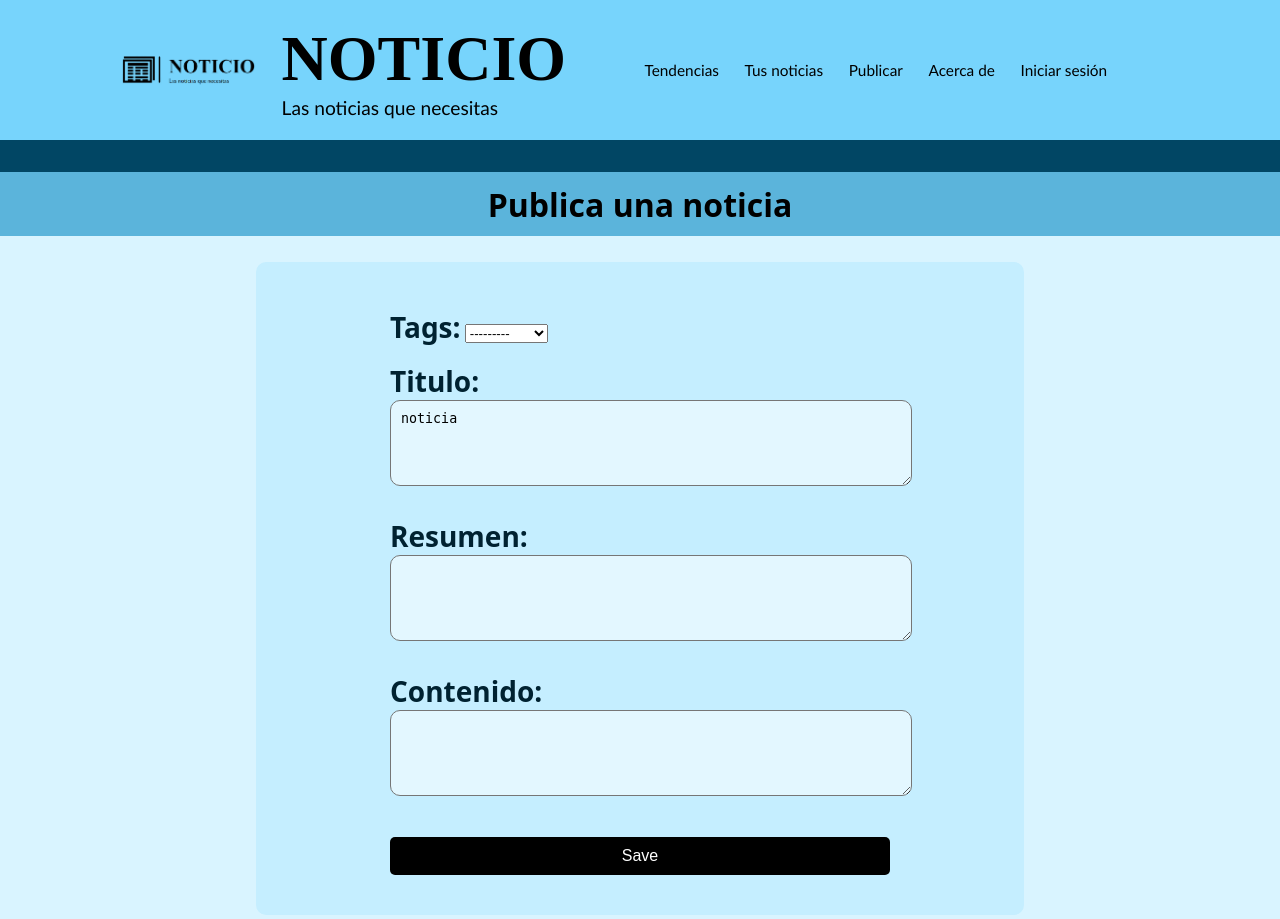
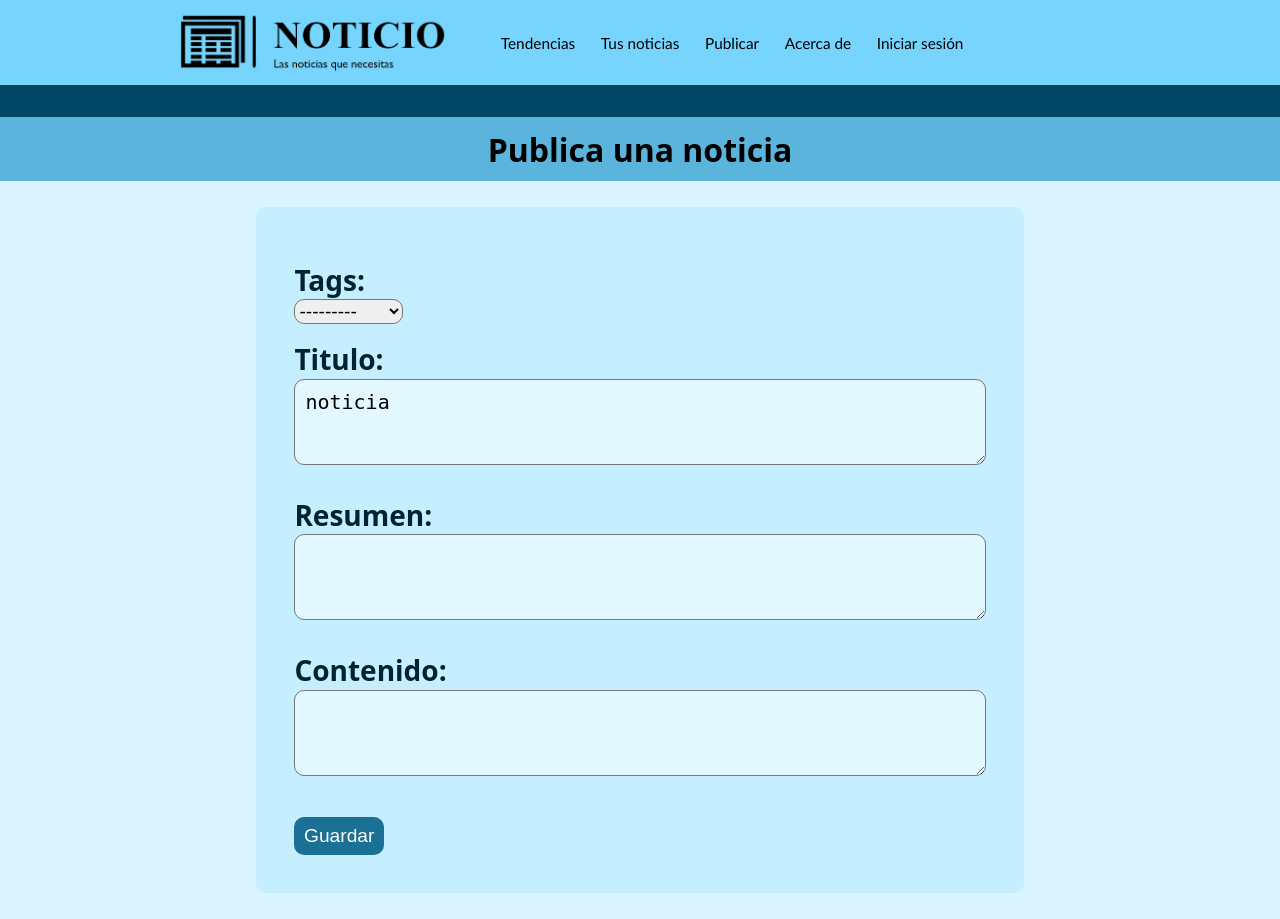
Before and after one commit to nicolasgutar/RyM, a Django app: page /publicar in a window 1280 px wide. Run offline with Django 4.2, Linux system fonts and the light colour scheme.

Commit message:
cambie logo por imagen completa y publicar listo

```diff
--- a/main/static/clases.css
+++ b/main/static/clases.css
@@ -18,8 +18,9 @@ textarea{
 .bloque-texto{
   padding-left: 2vw;
   line-height: 1.5;
-  margin-bottom: 4vw;
+  margin-bottom: 2vw;
   border-radius: 10px;
+  font-size: max(13px, 1.2vw)
 }
 
 .contenedor{
@@ -28,6 +29,7 @@ textarea{
   margin-left: 10vw;
   margin-right: 10vw;
   margin-top: 2vw;
+  margin-bottom: 2vw;
   padding: 20px;
   padding-top: 10px;
 }
@@ -43,7 +45,8 @@ textarea{
   align-items: center;
   background-color: #5BB4DB;
   width: 100%;
-  height: 5vw
+  height: 5vw;
+  min-height: 40px;
 }
 .contenedor-noticias{
   margin-top: 2vw;
@@ -60,13 +63,14 @@ textarea{
 .titulo-noticia{
   text-decoration: none;
   color: black;
+  font-size: max(10px, 1vw);
 }
 .titulo-noticia:hover{
   color: #1B7095;
 }
 
 .subtitle{
-  font-size: 2.5vw;
+  font-size: max(20px, 2.5vw);
   font-weight: 700;
   margin: 0px;
 }
@@ -78,9 +82,7 @@ textarea{
 }
 
 .form-publicar {
-  width: 500px;
-  margin: 0 auto;
-  padding: 20px;
+  width: -webkit-fill-available;
 }
 
 .form-publicar label {
@@ -92,20 +94,32 @@ textarea{
 
 .form-publicar input,
 .form-publicar textarea {
-  width: 100%;
+  width:-webkit-fill-available;;
   padding: 10px;
   margin-bottom: 10px;
   background-color: #E3F7FF;
+  font-size: max(20px, 1vw);
 }
-
+.form-publicar label{
+  display: inline-table;
+  width:-webkit-fill-available;;
+  height: 3vw;
+}
+.form-publicar select{
+  font-size: max(15px, 1.5vw);
+  border-radius: 10px;
+}
 .form-publicar button {
-  width: 100%;
-  padding: 10px;
+  width: 7vw;
+  height: 3vw;
+  min-width: 77px;
+  min-height: 36px;
+  font-size: max(17px, 1.5vw);
   margin-top: 10px;
-  background-color: #000000;
+  background-color: #1B7095;
   color: #ffffff;
   border: none;
-  border-radius: 5px;
+  border-radius: 10px;
   cursor: pointer;
 }
 
@@ -145,13 +159,18 @@ textarea{
   height: 100%;
 }
 .fondo-pub {
+  min-height: 600px;
   background-color: #C5EEFF;
   border-radius: 10px;
   margin-left: 20vw;
   margin-right: 20vw;
   margin-top: 2vw;
-  padding: 20px;
-  padding-top: 10px;
+  margin-bottom: 2vw;
+  padding: 3vw;
+  display: flex;
+  flex-direction: column;
+  align-content: flex-start;
+  flex-wrap: wrap;
 }
 .fondo-about{
   background-color: #ABCFE9;
@@ -160,8 +179,7 @@ textarea{
   margin-right: 10vw;
   margin-top: 2vw;
   margin-bottom: 2vw;
-  padding: 20px;
-  padding-top: 10px;
+  padding: max(15px,1.5vw);
   display: flex;
   flex-direction: column;
   align-items: center;
@@ -191,11 +209,11 @@ textarea{
   display: flex;
   justify-content: space-between;
   font-weight: 600;
+  font-size: max(13px, 1.2vw);
 }
 .tag-noticia{
   background-color: #5BB4DB;
   border-radius: 10px;
-  font-size: large;
   align-self: baseline;
   padding: 5px;
 }
@@ -215,12 +233,15 @@ textarea{
 }
 
 .link-logo{
-  max-width: 15vw;
-  min-width: 70px;
+  max-width: 500px;
+  width: 30vw;
+  min-width: 200px;
   display: flex;
   justify-content: flex-end;
   align-items: center;
   margin-left: 5vw;
+  margin-top: 1vw;
+  margin-bottom: 1vw;
 }
 
 .container-fluid{
--- a/main/templates/main/layouts/nav1.html
+++ b/main/templates/main/layouts/nav1.html
@@ -18,10 +18,6 @@
             <a href="/" class="link-logo">
               <img src="{% static 'Logo Noticio.png' %}" class="imagen-logo">
             </a>
-            <div class="contenedor-titulo">
-              <h1 class="title">NOTICIO</h1>
-              <p class="big-text">Las noticias que necesitas</p>
-            </div>
             <div class="collapse navbar-collapse" id="navbarSupportedContent">
               <button class="navbar-toggler" type="button" data-bs-toggle="collapse" data-bs-target="#navbarToggleExternalContent" aria-controls="navbarToggleExternalContent" aria-expanded="false" aria-label="Toggle navigation">
                 <span class="navbar-toggler-icon"></span>
--- a/main/templates/main/pub.html
+++ b/main/templates/main/pub.html
@@ -10,8 +10,8 @@
     <form method="POST" class="form-publicar">
         {% csrf_token %}
         {{form.as_p}}
-        <button class="submit-btn">
-            Save
+        <button>
+            Guardar
         </button>
     </form>
 </div>
```
